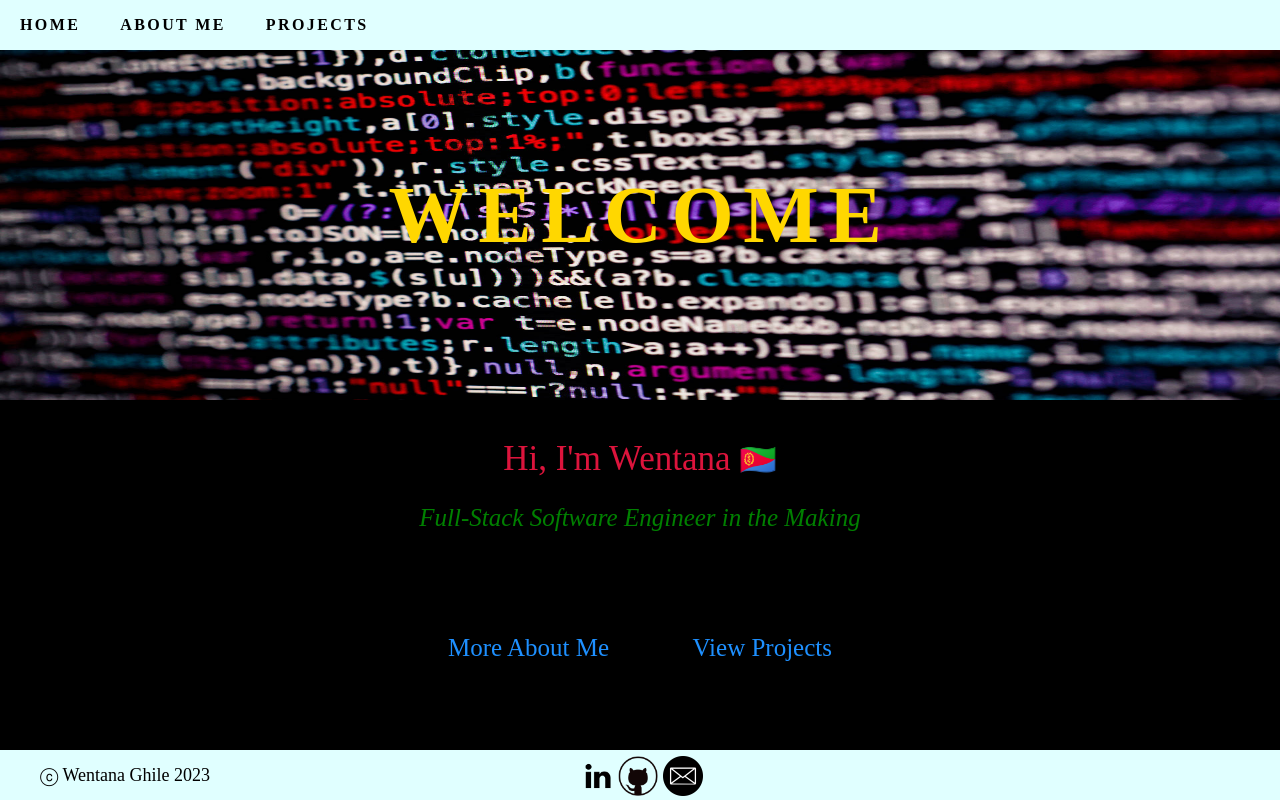
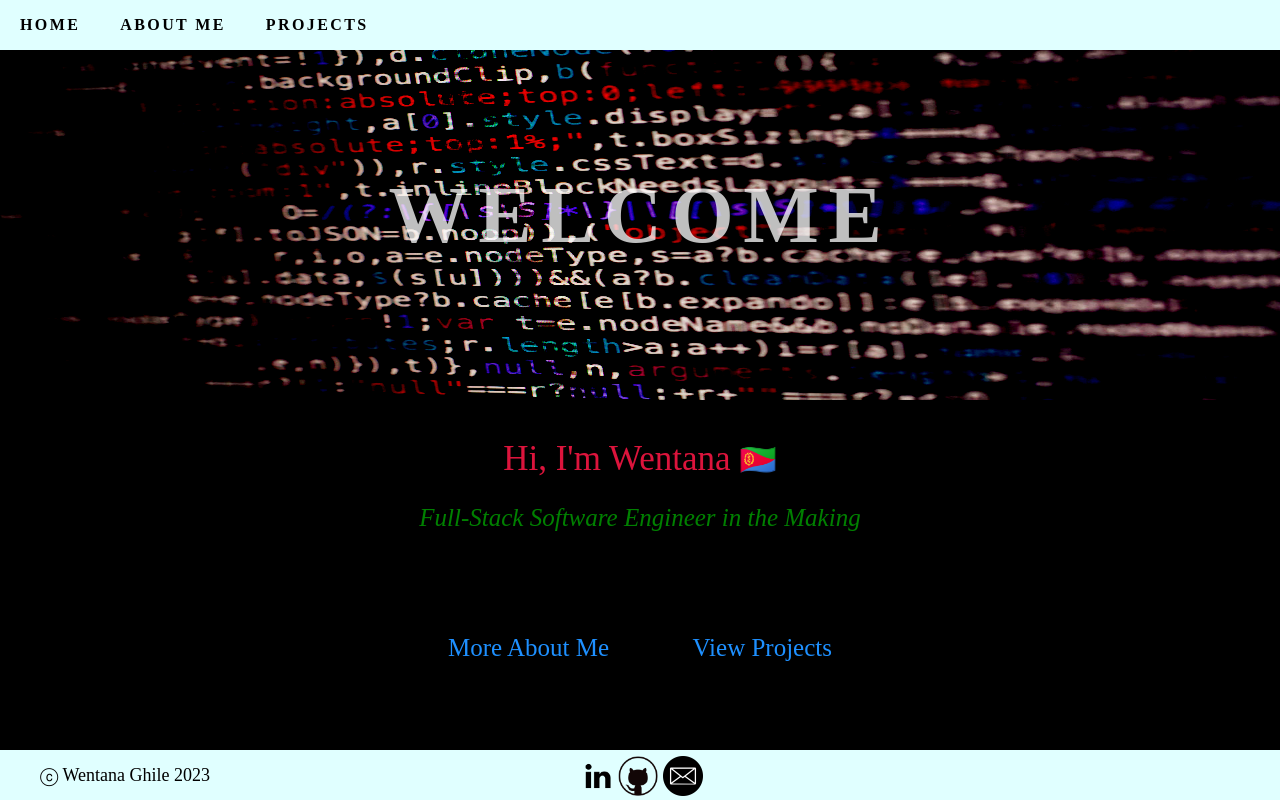
Before and after one commit to wghile/portfolio, a React (Vite) app: page / in a window 1280 px wide. Built offline with nearby package versions, Linux system fonts and the light colour scheme; a web font is replaced by a local one.

Commit message:
changed header background for home component

```diff
--- a/src/App.css
+++ b/src/App.css
@@ -54,6 +54,7 @@
   background-repeat: no-repeat;
   background-position: top;
   background-size: 100% 50%;
+  background-blend-mode: hard-light;
 
   display: grid;
   grid-template-rows: 40% 1fr 1fr;
@@ -62,7 +63,8 @@
 }
   .Home > h1{
     padding-top: 50px;
-    color: gold;
+    color: white;
+    opacity: 0.75;
     font-size: 80px;
     letter-spacing: 0.1in;
     text-transform: uppercase;
```
Also changed, not shown: 1 other file (tests, documents, lock files or other folders).
